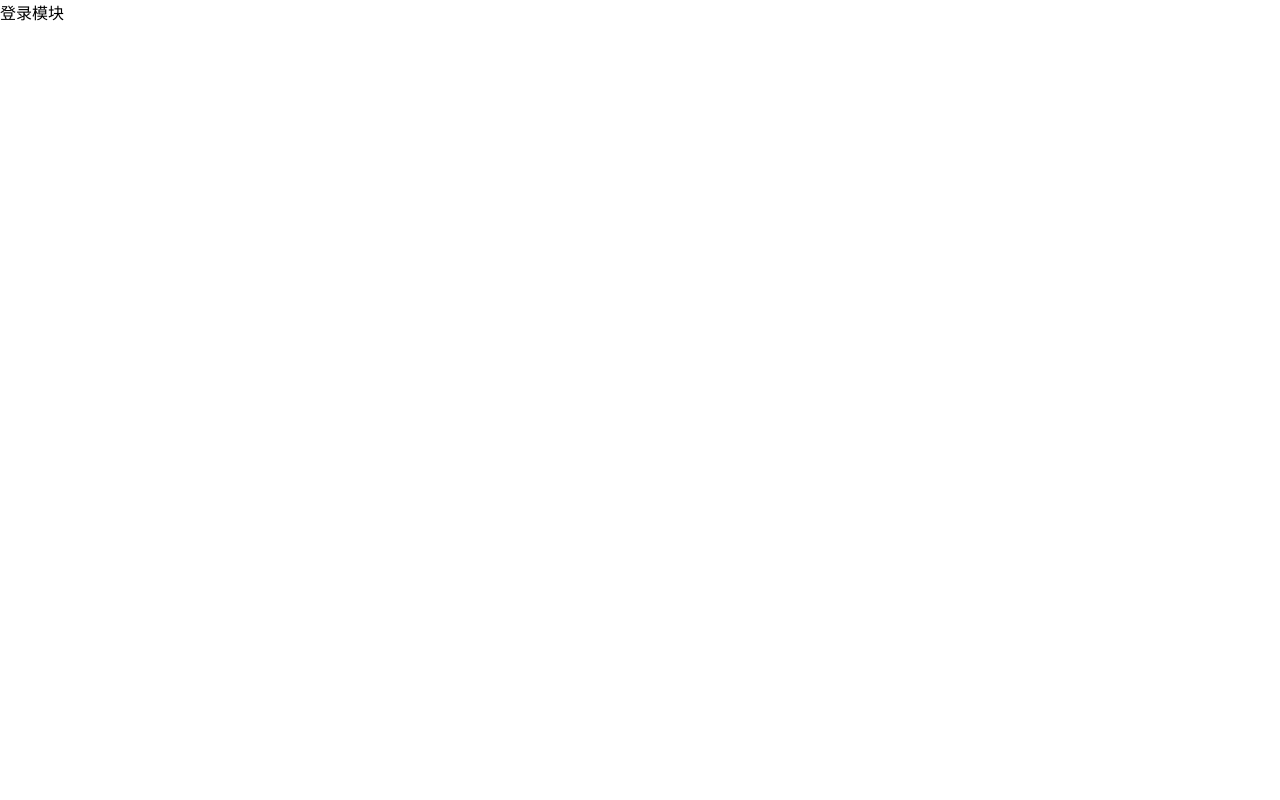
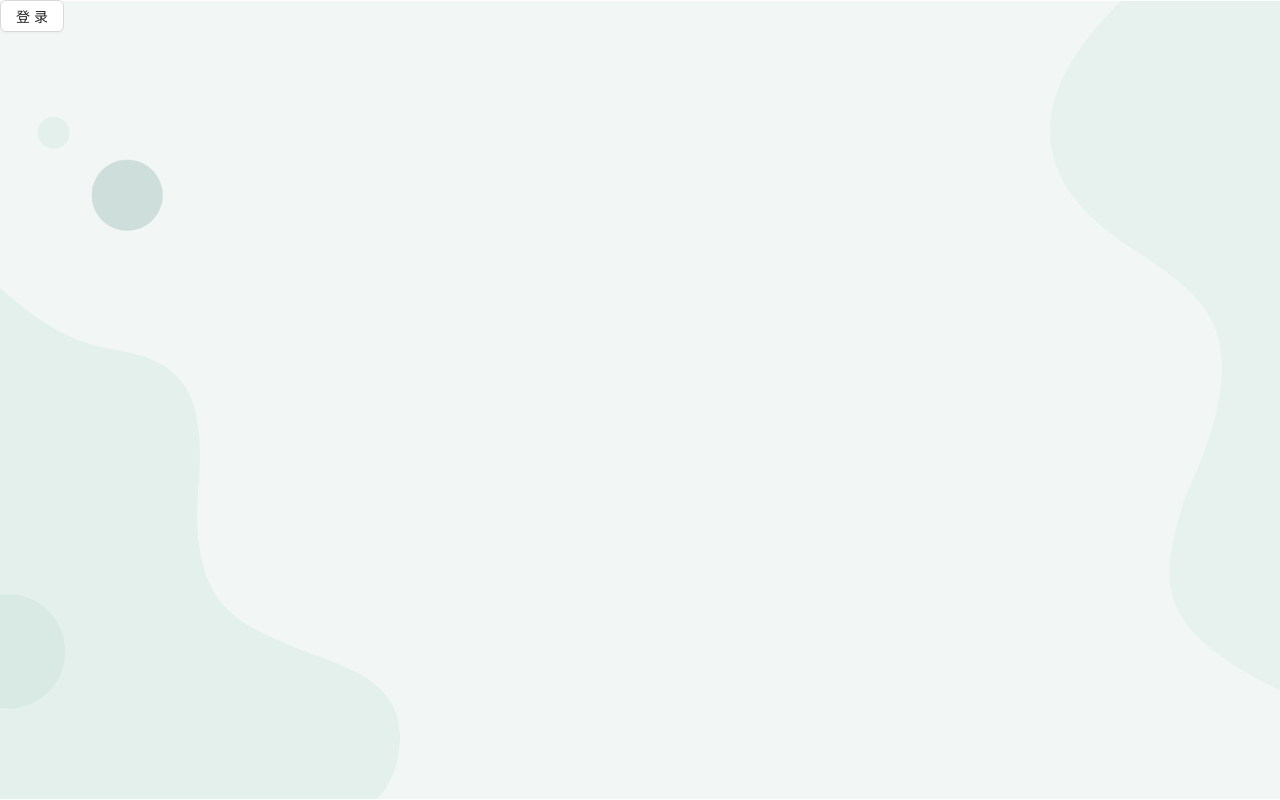
Before and after one commit to zhz-0507/react-template-cli, a React app: page /login in a window 1280 px wide. Built offline with nearby package versions, Linux system fonts and the light colour scheme.

Commit message:
feat: 增加antd组件库

```diff
--- a/package.json
+++ b/package.json
@@ -42,10 +42,10 @@
     "@types/react-dom": "^18.3.0",
     "autoprefixer": "^10.4.19",
     "babel-loader": "^9.1.3",
-    "core-js": "^3.33.2",
     "chalk": "^4.1.2",
     "compression-webpack-plugin": "^11.1.0",
     "copy-webpack-plugin": "^12.0.2",
+    "core-js": "^3.33.2",
     "css-loader": "^7.1.1",
     "css-minimizer-webpack-plugin": "^7.0.0",
     "detect-port-alt": "^1.1.6",
@@ -85,6 +85,7 @@
     "webpackbar": "^6.0.1"
   },
   "dependencies": {
+    "antd": "^5.17.2",
     "axios": "^1.6.8",
     "react": "^18.3.1",
     "react-dom": "^18.3.1",
--- a/src/App.tsx
+++ b/src/App.tsx
@@ -4,7 +4,6 @@ import routes from '@/router';
 
 function App() {
   const page = useRoutes(routes)
-  console.log('route', page)
   return (
     <div className="App">
       { page }
--- /dev/null
+++ b/src/pages/Login/index.less
@@ -0,0 +1,33 @@
+/* stylelint-disable color-function-notation */
+/* stylelint-disable order/properties-order */
+.login {
+  width: 100%;
+  height: 100%;
+  position: absolute;
+  left: 0;
+  top: 0;
+  background-image: url('~@/assets/images/login/login.png');
+  background-size: cover;
+
+  .login-logo {
+    width: 200px;
+    height: 60px;
+    display: block;
+    margin: 0 auto 20px;
+  }
+
+  .login-container {
+    width: 440px;
+    height: 360px;
+    position: absolute;
+    left: 50%;
+    top: 50%;
+    transform: translate(-50%, -50%);
+    /* stylelint-disable-next-line alpha-value-notation */
+    box-shadow: 0 0 50px rgba(0, 0, 0, 0.1);
+  }
+
+  .login-checkbox-label {
+    color: #1890ff;
+  }
+}
--- a/src/pages/Login/index.tsx
+++ b/src/pages/Login/index.tsx
@@ -1,9 +1,11 @@
 import React from "react"
+import './index.less'
 
+import { Button } from "antd"
 function Login() {
   return (
-    <div>
-      登录模块
+    <div className="login">
+      <Button>登录</Button>
     </div>
   )
 }
```
Also changed, not shown: src/components/SvgIcon/index.less (added, +8 -0 lines), src/components/SvgIcon/index.tsx (added, +21 -0 lines), src/assets/images/login/login.png (added), src/components/SvgIcon/README.md (added), 1 other file (tests, documents, lock files or other folders).
